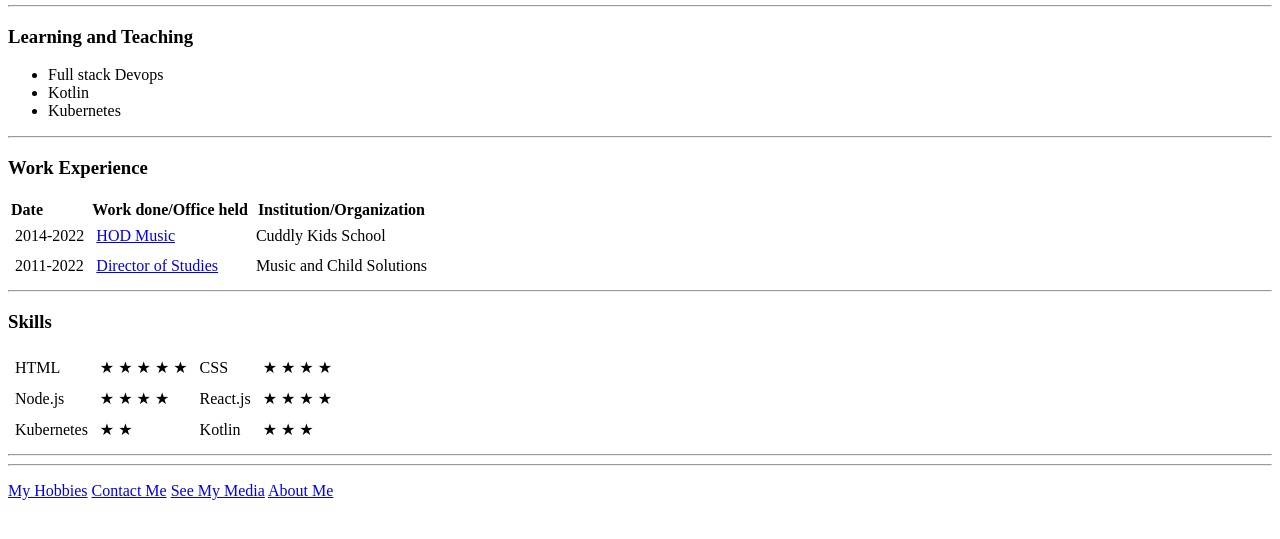
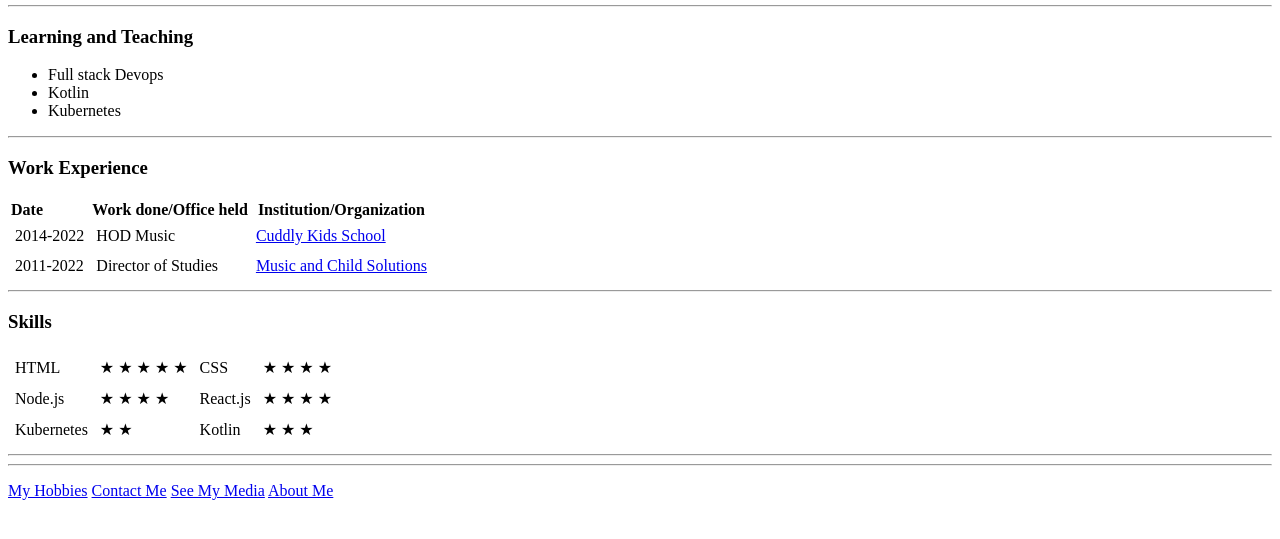
Before and after one commit to Kwikcoda/FINAL-HTML-PROJECT, a plain HTML site: page index.html in a window 1280 px wide. Shown: the part 215-754 px from the top of the page. Drawn offline with Linux system fonts and the light colour scheme.

Commit message:
Add files via upload

```diff
--- a/index.html
+++ b/index.html
@@ -46,13 +46,13 @@ td {
   <tbody>
     <tr>
       <td align="left">2014-2022</td>
-      <td><a href="https://cuddlykidsschool.com.ng">HOD Music</a></td>
-      <td>Cuddly Kids School</td>
+      <td>HOD Music</td>
+      <td><a href="https://cuddlykidsschool.com.ng">Cuddly Kids School</a></td>
     </tr>
     <tr>
       <td align="left">2011-2022</td>
-      <td><a href="https://web.facebook.com/musicnchild">Director of Studies</a></td>
-      <td>Music and Child Solutions</td>
+      <td>Director of Studies</td>
+      <td><a href="https://web.facebook.com/musicnchild">Music and Child Solutions</a></td>
     </tr>
   </tbody>
 
```
Also changed, not shown: HTML FINAL PROJECT.txt (added).
